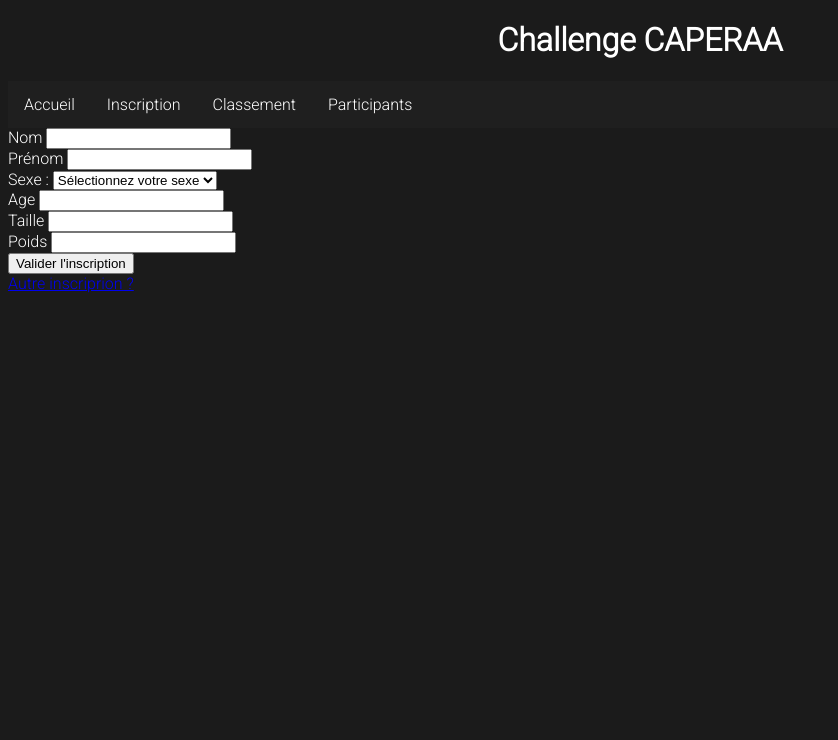
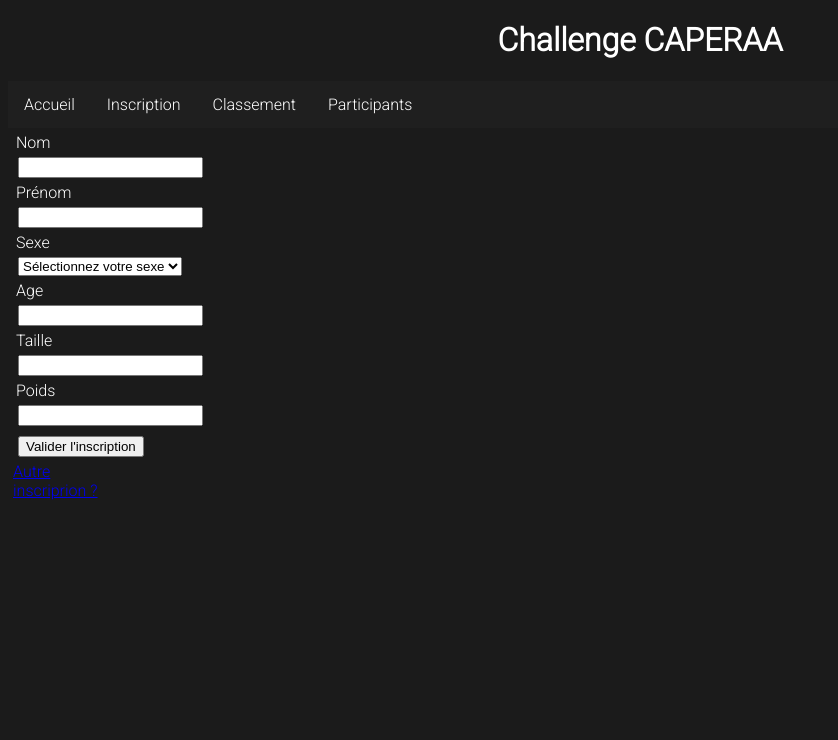
Before and after one commit to guillaumepaulhe/Challenge-CAPERAA, a PHP site: page /inscription.php in a window 1280 px wide. Shown: the top 740 px of the page, without its empty margins (0-838 px from the left). Run offline with PHP 8.4, Linux system fonts and the light colour scheme; data that the repository does not hold is empty.

Commit message:
Inscription css

```diff
--- a/fonctions.php
+++ b/fonctions.php
@@ -8,7 +8,7 @@ function affiche_classement($db){
 	foreach ($result_req_ma_table as $result) {
 		$res = $result['nom'];
     }
-	}
+}
 
 function affiche_participants($db){
 	$req_ma_table = $db->prepare("SELECT Nom FROM participants");
@@ -16,11 +16,7 @@ function affiche_participants($db){
 	$result_req_ma_table = $req_ma_table->fetchAll();
 	foreach ($result_req_ma_table as $result) {
 		$res = $result['Nom'];
-
-
-
-
-}
+	}
 }
 
 
@@ -35,8 +31,8 @@ function get__participants($db){
 		$poids = $result['Poids'];
 		$taille = $result['Taille'];
 		$sexe = $result['Sexe'];
-		echo '<li class="case"> <p class="case">Nom : '.$nom." , ".'</p><p class="case">Prenom : '.$prenom." , ".'</p> <p class="case">Poids : '.$poids." ".' kg, </p> <p class="case">Taille : '.$taille.' cm, </p> <p class="case">Sexe : '.$sexe.'</p></li>';
-    }
+		echo '<li class="case"> <p class="case">Nom : '.$nom.'</p><p class="case">Prenom : '.$prenom.'</p> <p class="case">Poids : '.$poids." ".' kg</p> <p class="case">Taille : '.$taille.' cm</p> <p class="case">Sexe : '.$sexe.'</p></br><button class="case">EDIT</button></li>';
+	}
 }
 
 
--- a/inscription.php
+++ b/inscription.php
@@ -7,16 +7,16 @@ error_reporting (E_ALL ^ E_NOTICE);
 
 <form action="" method = "post">
 <div>
-    <label  >Nom</label>
-    <input name="nom" type="text"  >
+    <label>Nom</label>
+    <input class="ecart_inscription" name="nom" type="text"  >
 </div>
 <div>
     <label>Prénom</label>
-    <input name="prenom" type="text"  >
+    <input class="ecart_inscription" name="prenom" type="text"  >
 </div>
 <div>
-    <label>Sexe :</label>
-    <select name="sexe" id="">
+    <label>Sexe</label>
+    <select class="ecart_inscription" name="sexe" id="">
         <option value="">Sélectionnez votre sexe</option>
         <option value="Homme">Homme</option>
         <option value="Femme">Femme</option>
@@ -24,20 +24,20 @@ error_reporting (E_ALL ^ E_NOTICE);
 </div>
 <div>
     <label>Age</label>
-    <input name="age" type="text"  >
+    <input class="ecart_inscription" name="age" type="text"  >
 </div>
 <div>
     <label>Taille</label>
-    <input name="taille" type="text"  >
+    <input class="ecart_inscription" name="taille" type="text"  >
 </div>
 <div>
     <label>Poids</label>
-    <input name="poids" type="text"  >
+    <input class="ecart_inscription" name="poids" type="text"  >
 </div>
 
-<input type="submit" name="" value="Valider l'inscription">
+<input class="ecart_inscription" type="submit" name="" value="Valider l'inscription">
+<a href="new_user.php">Autre inscriprion ?</a>
 </form>
-<a href="new_user.php">Autre inscriprion ?</a>
 <?php
 
 $nom = $_POST['nom'];
--- a/style.css
+++ b/style.css
@@ -51,13 +51,6 @@ ul.menu {
   }
 
 
-
-
-
-
-
-
-
   ul.case {
     list-style-type: none;
     margin: 0;
@@ -67,31 +60,44 @@ ul.menu {
     margin-left:10%;
   }
 
-  li.case {
-    float: left;
-  }
-
 
   p.case{
+    margin: 5px;
     height: 5 px;
     display: inline-flex;
 
   }
 
   li.case {
+    float: left;
     color: white;
     text-align: center;
     padding: 14px 16px;
     text-decoration: none;
     border: 5px solid #3b3b3b;;
     margin: 10px;
-    font-size: 15px;
     border-radius: 5px;
-    width: 80%;
-    height: 50px;
-
+    width: 10%;
   }
 
   li a:hover.case {
     color: rgb(165, 165, 165);
   }
+
+form{
+    flex-direction: column;
+    float: left;
+    clear: left;
+    width: 8%;
+    text-align: left;
+    margin: 5px;
+}
+
+label{
+  padding-left: 3px;
+}
+
+.ecart_inscription {
+  margin: 5px;
+  float: left;
+}
```
Also changed, not shown: new_user.php (+12 -7 lines).
